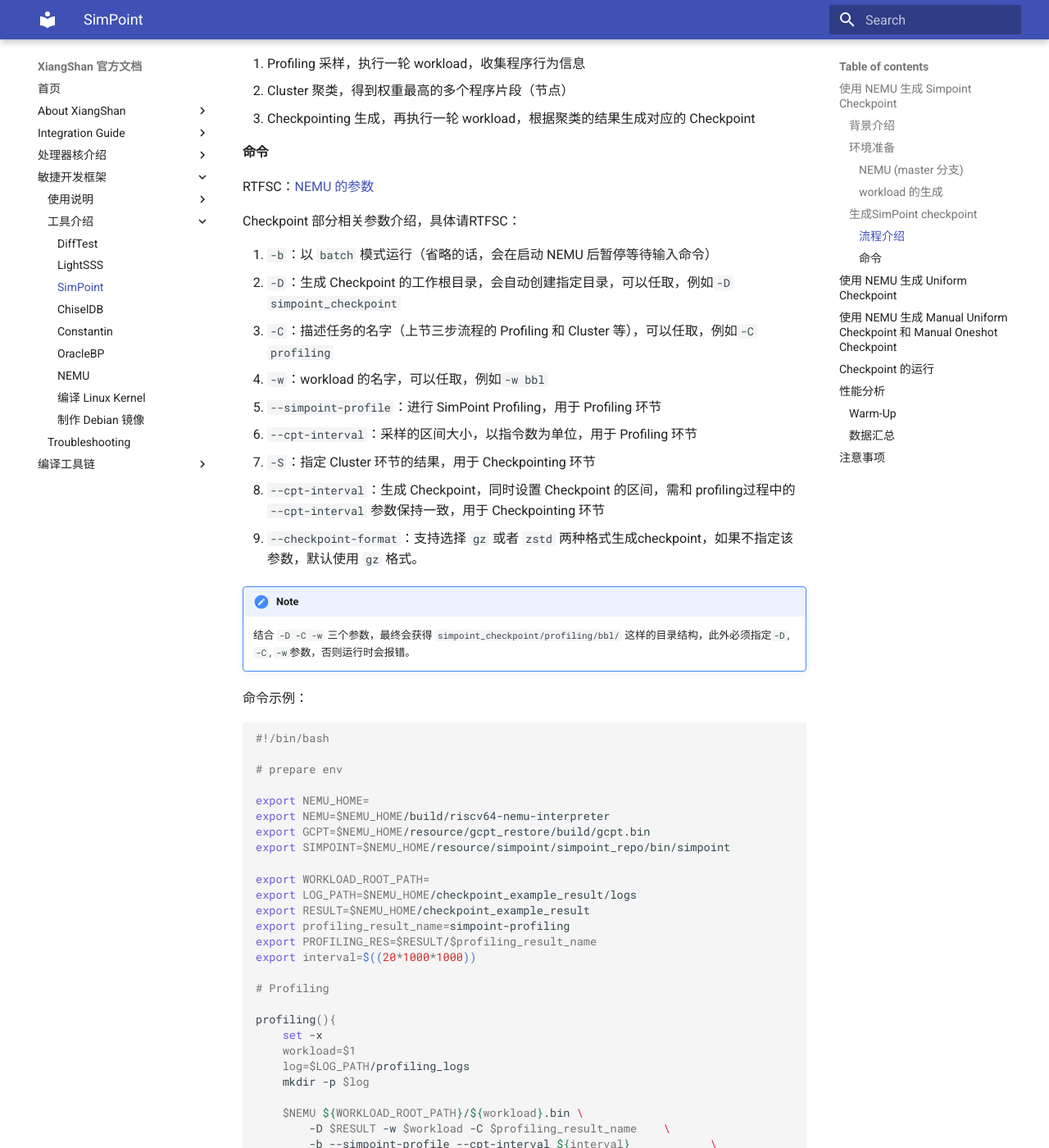
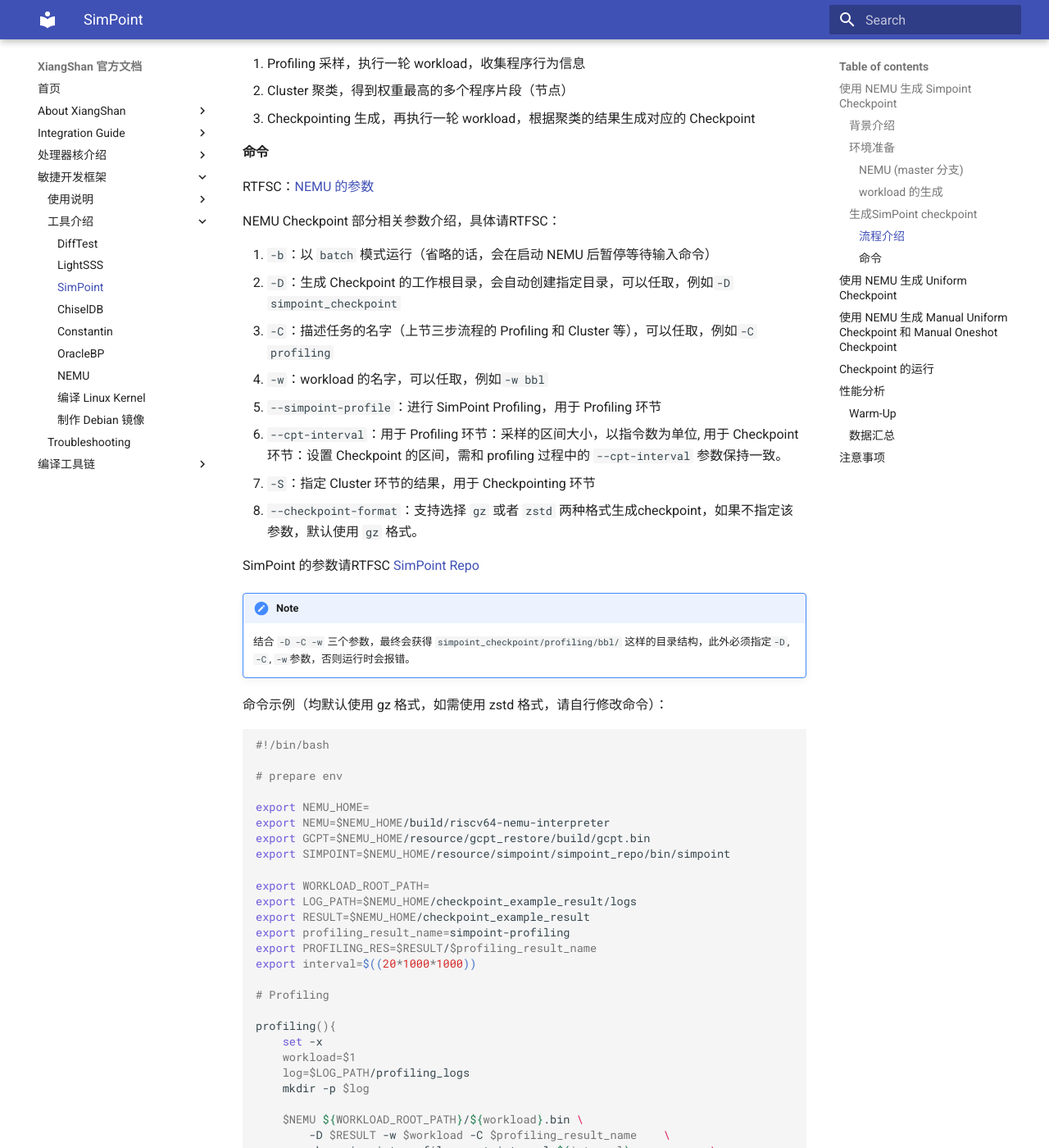
Before and after one commit to OpenXiangShan/XiangShan-doc, an MkDocs documentation site: the page built from docs/tools/simpoint.md, in a window 1280 px wide and 1400 px high, scrolled down 2120 px. Shown: the whole window at 82% size. Built offline with MkDocs 1.6.1 and Material for MkDocs 9.7.7, drawn with Linux system fonts in a browser that asks for light colours.

Commit message:
update simpoint and linux kernel build doc
Signed-off-by: jiaxiaoyu <xyyy1420@gmail.com>

````diff
--- a/docs/tools/simpoint.md
+++ b/docs/tools/simpoint.md
@@ -68,7 +68,6 @@ int main(){
 }
 ```
 
-
 ### 生成SimPoint checkpoint
 #### 流程介绍
 
@@ -82,22 +81,23 @@ int main(){
 
 RTFSC：[NEMU 的参数](https://github.com/OpenXiangShan/NEMU/blob/54894f558d61a5833260f1f158452d24ea6237c1/src/monitor/monitor.c#L232)
 
-Checkpoint 部分相关参数介绍，具体请RTFSC：
+NEMU Checkpoint 部分相关参数介绍，具体请RTFSC：
 
 1. `-b`：以 `batch` 模式运行（省略的话，会在启动 NEMU 后暂停等待输入命令）
 2. `-D`：生成 Checkpoint 的工作根目录，会自动创建指定目录，可以任取，例如`-D simpoint_checkpoint`
 3. `-C`：描述任务的名字（上节三步流程的 Profiling 和 Cluster 等），可以任取，例如`-C profiling`
 4. `-w`：workload 的名字，可以任取，例如`-w bbl`
 5. `--simpoint-profile`：进行 SimPoint Profiling，用于 Profiling 环节
-6. `--cpt-interval`：采样的区间大小，以指令数为单位，用于 Profiling 环节
+6. `--cpt-interval`：用于 Profiling 环节：采样的区间大小，以指令数为单位, 用于 Checkpoint 环节：设置 Checkpoint 的区间，需和 profiling 过程中的 `--cpt-interval` 参数保持一致。
 7. `-S`：指定 Cluster 环节的结果，用于 Checkpointing 环节
-8. `--cpt-interval`：生成 Checkpoint，同时设置 Checkpoint 的区间，需和 profiling过程中的 `--cpt-interval` 参数保持一致，用于 Checkpointing 环节
-9. `--checkpoint-format`：支持选择 `gz` 或者 `zstd` 两种格式生成checkpoint，如果不指定该参数，默认使用 `gz` 格式。
+8. `--checkpoint-format`：支持选择 `gz` 或者 `zstd` 两种格式生成checkpoint，如果不指定该参数，默认使用 `gz` 格式。
+
+SimPoint 的参数请RTFSC [SimPoint Repo](https://github.com/shinezyy/SimPoint.3.2-fix/tree/e51a936d7fddfa03c81692039f184ab6c437e99e)
 
 !!! note
     结合 `-D -C -w` 三个参数，最终会获得 `simpoint_checkpoint/profiling/bbl/` 这样的目录结构，此外必须指定`-D`, `-C`, `-w`参数，否则运行时会报错。
 
-命令示例：
+命令示例（均默认使用 gz 格式，如需使用 zstd 格式，请自行修改命令）：
 
 ```shell
 #!/bin/bash
@@ -135,6 +135,7 @@ export -f profiling
 profiling bbl
 
 # Cluster
+
 
 cluster(){
     set -x
@@ -316,6 +317,7 @@ manual_uniform_cpt(){
 需要注意的是，我们默认设置了W=I，当I=50*10**6，这是合理的。如果需要改变interval，W需要改源码额外调整。
 
 ### 数据汇总
+
 NEMU 执行 workload 的结尾，会打印出执行的指令数。
 一个 workload 的每个 Checkpoint 有各自的权重，以及统一的区间（以指令为单位）。处理器如香山，执行每一段 Checkpoint ，会有各自的周期数。
 通过所有 Checkpoint 的权重，区间和周期数，以及 workload 的总指令数，就能得到处理器执行 workload 的总周期数。结合处理器的时钟频率，可以得到估算的执行时间。
````
Also changed, not shown: docs/tools/linux-kernel-for-xs.md (+3 -3 lines).
